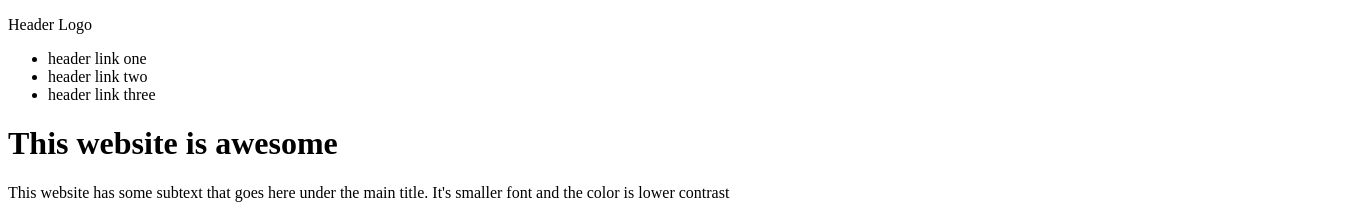
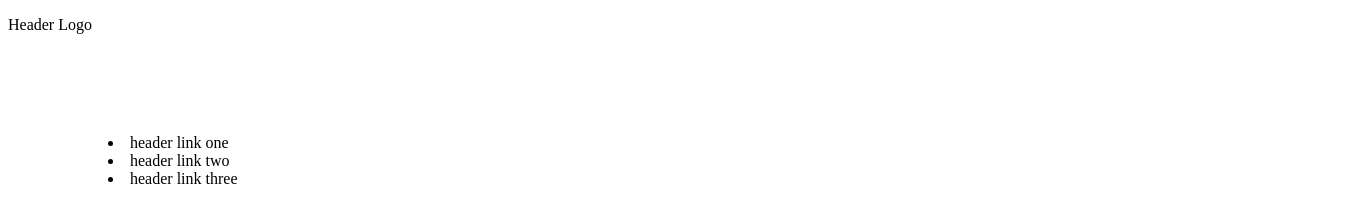
Before and after one commit to kashura/top-landing-page, a plain HTML site: page index.html in a window 1280 px wide. Shown: the top 215 px of the page, 1372 px wide, since content can reach past the window. Drawn offline with Linux system fonts and the light colour scheme.

Commit message:
testing private email

```diff
--- a/index.html
+++ b/index.html
@@ -11,13 +11,12 @@
     <div class="section-one">
         <div class="header-logo">
             <p class="logo">Header Logo</p>
-            <nav>
-                <ul>
-                    <li>header link one</li>
-                    <li>header link two</li>
-                    <li>header link three</li>
-                </ul>
-            </nav>
+        </div>
+        <div class="navbar">
+            <li>header link one</li>
+            <li>header link two</li>
+            <li>header link three</li>
+        </div>
             <h1>This website is awesome</h1>
             <p class="subtext">This website has some subtext that goes here under the main title. It's smaller font and the color is lower contrast</p>
             <button class="welcomecall">Sign up</button>
--- a/style.css
+++ b/style.css
@@ -0,0 +1,7 @@
+
+
+.navbar {
+  width: 100%;
+  padding: ;
+  margin: 100px;
+}
```
